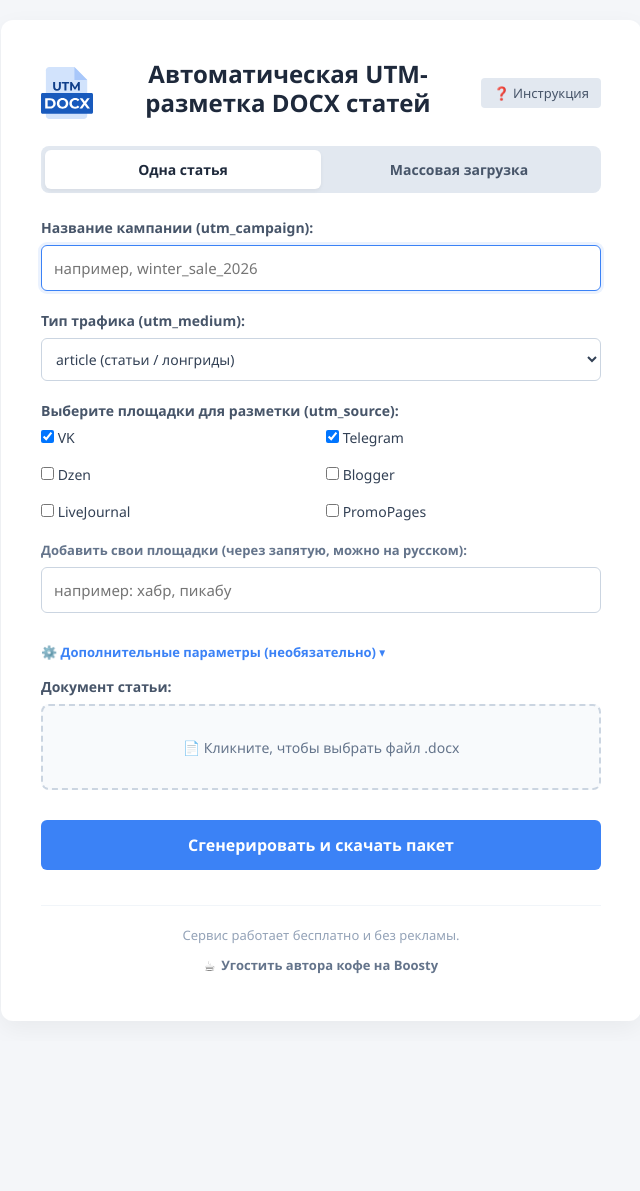
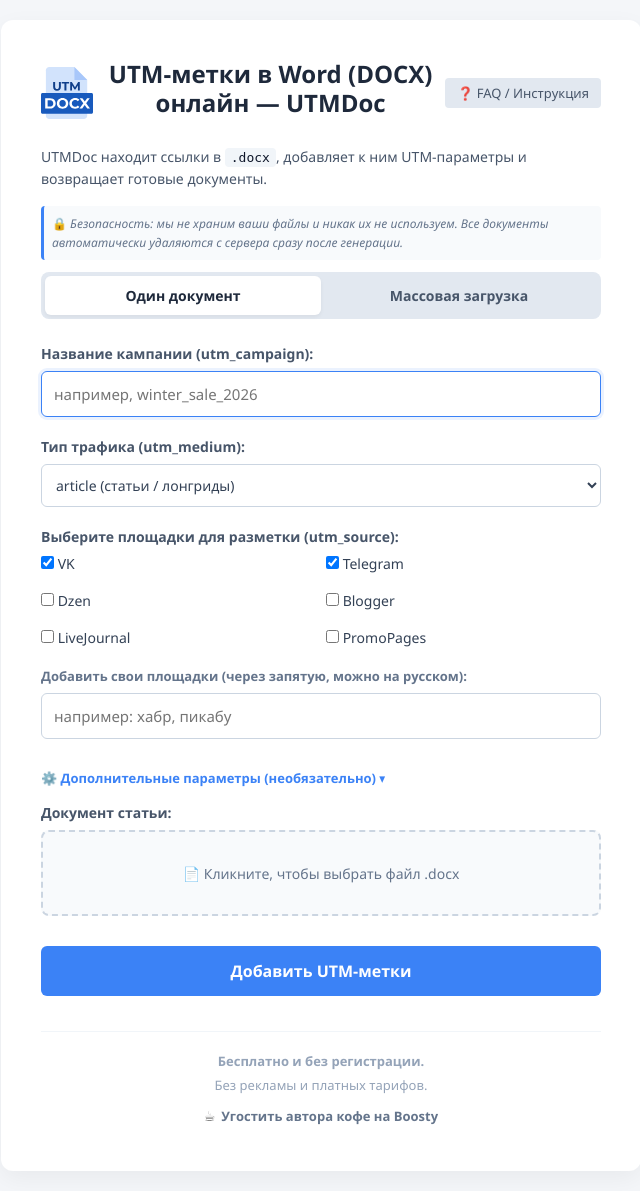
Before and after one commit to OSP-Scata/Docx_UTM_gen_web, a FastAPI app: page / in a window 1280 px wide. Shown: the whole page, without its empty margins (319-959 px from the left). Before the commit the page ends 973 px from the top, so only its background shows below. Run offline with FastAPI, Linux system fonts and the light colour scheme.

Commit message:
update: edited some UI texts, added FAQ, set up a modal window for scrolling

```diff
--- a/app.py
+++ b/app.py
@@ -71,7 +71,7 @@ app.mount("/static", StaticFiles(directory="static"), name="static")
 templates = Jinja2Templates(directory="templates")
 TEMP_DIR = "web_tmp"
 MAX_FILE_SIZE = 10 * 1024 * 1024
-MAX_UNZIP_SIZE = 50 * 1024 * 1024
+MAX_UNZIP_SIZE = 100 * 1024 * 1024
 VALID_MIME_TYPE = "application/vnd.openxmlformats-officedocument.\
     wordprocessingml.document"
 
--- a/static/script.js
+++ b/static/script.js
@@ -23,7 +23,7 @@ document.addEventListener('DOMContentLoaded', () => {
     if (openHelpBtn && helpModal && closeHelpBtn && helpSingleText && helpBatchText && singleBlock) {
         openHelpBtn.onclick = function(e) {
             e.preventDefault();
-
+            document.body.classList.add('modal-open');
             // Проверяем, какой блок сейчас отображается на экране
             if (singleBlock.classList.contains('active-content')) {
                 helpSingleText.style.display = 'block';
@@ -38,11 +38,13 @@ document.addEventListener('DOMContentLoaded', () => {
 
         closeHelpBtn.onclick = function(e) {
             e.preventDefault();
+            document.body.classList.remove('modal-open');
             helpModal.style.display = 'none';
         };
 
         helpModal.onclick = function(e) {
             if (e.target === helpModal) {
+                document.body.classList.remove('modal-open');
                 helpModal.style.display = 'none';
             }
         };
--- a/static/style.css
+++ b/static/style.css
@@ -171,7 +246,7 @@ button:hover {
   text-align: left;
 }
 .instruction-text p {
-    margin-bottom: 10px;
+  margin-bottom: 12px;
 }
 .instruction-text code {
   background: #f1f5f9;
@@ -179,6 +254,7 @@ button:hover {
   border-radius: 4px;
   font-family: monospace;
   color: #0f172a;
+  font-size: 13px;
 }
 .security-note {
   font-size: 12px;
--- a/templates/index.html
+++ b/templates/index.html
@@ -1,51 +1,50 @@
-<!DOCTYPE html>
+<!doctype html>
 <html lang="ru">
   <head>
-        <meta charset="UTF-8">
-        <meta name="viewport" content="width=device-width, initial-scale=1.0">
-        <meta http-equiv="Content-Security-Policy" content="upgrade-insecure-requests">
-        <meta name="description" content="Бесплатный онлайн-сервис для автоматического добавления UTM-меток в гиперссылки документов Word (.docx). Быстрая разметка статей для VK, Telegram и Дзен.">
+    <meta charset="UTF-8" />
+    <meta name="viewport" content="width=device-width, initial-scale=1.0" />
+    <meta
+      http-equiv="Content-Security-Policy"
+      content="upgrade-insecure-requests"
+    />
+    <meta
+      name="description"
+      content="Бесплатный онлайн-сервис для автоматического добавления UTM-меток в гиперссылки документов Word (.docx). Быстрая разметка статей для VK, Telegram и Дзен."
+    />
     <title>Генератор UTM-меток для файлов Word (.docx) онлайн</title>
-        <link rel="stylesheet" href="{{ url_for('static', path='style.css') }}?v=2">
-        <link rel="icon" type="image/svg+xml" href="{{ url_for('static', path='favicon.svg') }}?v=3">
+    <link
+      rel="stylesheet"
+      href="{{ url_for('static', path='style.css') }}?v=2"
+    />
+    <link
+      rel="icon"
+      type="image/svg+xml"
+      href="{{ url_for('static', path='favicon.svg') }}?v=3"
+    />
   </head>
   <body>
-
     <div class="container">
       <div class="header-wrapper">
         <div class="brand-box">
-        <img src="/static/logo.svg" alt="Logo" class="main-logo">
-        <h1>Автоматическая UTM-разметка DOCX статей</h1>
+          <img src="/static/logo.svg" alt="Logo" class="main-logo" />
+          <h1>UTM-метки в Word (DOCX) онлайн — UTMDoc</h1>
         </div>
-    <button id="openHelpBtn">❓ Инструкция</button>
+        <button id="openHelpBtn">❓ FAQ / Инструкция</button>
       </div>
-    <div id="helpModal" class="modal-overlay">
-    <div class="modal-content">
-        <h2>📋 Как пользоваться генератором?</h2>
       <div class="instruction-text">
-            <!-- БЛОК 1: Инструкция для одиночной загрузки -->
-    <div id="helpSingleText">
-        <p><strong>Шаг 1.</strong> Подготовьте вашу статью в формате <code>.docx</code>. Убедитесь, что внутри текста уже вставлены обычные ссылки на ваш сайт.</p>
-        <p><strong>Шаг 2.</strong> Введите название кампании латиницей (например: <code>promo_autumn</code>). Оно подставится в параметр <code>utm_campaign</code>.</p>
-        <p><strong>Шаг 3.</strong> Отметьте галочками нужные соцсети. Если вашей площадки нет в списке, введите её название в поле «Добавить свою».</p>
-        <p><strong>Шаг 4.</strong> Загрузите документ и нажмите синюю кнопку. Сервер обработает ссылки и автоматически скачает <code>.zip</code> архив с готовыми статьями.</p>
-    </div>
-
-    <!-- БЛОК 2: Инструкция для массовой загрузки -->
-    <div id="helpBatchText" style="display: none;">
-        <p><strong>Шаг 1.</strong> Скачайте наш готовый Excel-шаблон манифеста по ссылке на вкладке массовой загрузки.</p>
-        <p><strong>Шаг 2.</strong> Заполните таблицу: укажите точные имена файлов статей, названия кампаний и нужные площадки через запятую.</p>
-        <p><strong>Шаг 3.</strong> Упакуйте все ваши статьи <code>.docx</code> в один обычный <code>.zip</code> архив. Имена файлов должны строго совпадать с таблицей! Саму таблицу в архив не кладите.</p>
-        <p><strong>Шаг 4.</strong> Загрузите заполненный Excel-файл и ZIP-архив на сайт, затем нажмите кнопку обработки. Сервер выдаст вам готовый архив со всеми размеченными документами.</p>
-    </div>
-
-    <p class="security-note">🔒 <em>Безопасность: мы не храним ваши файлы. Все документы автоматически удаляются с сервера сразу после генерации.</em></p>
-        </div>
-        <button id="closeHelpBtn">Понятно</button>
-    </div>
+        UTMDoc находит ссылки в <code>.docx</code>, добавляет к ним
+        UTM-параметры и возвращает готовые документы.
+        <p class="security-note">
+          🔒
+          <em
+            >Безопасность: мы не храним ваши файлы и никак их не используем. Все
+            документы автоматически удаляются с сервера сразу после
+            генерации.</em
+          >
+        </p>
     </div>
     <div class="tab-container">
-    <button id="tabSingle" class="tab-button active">Одна статья</button>
+      <button id="tabSingle" class="tab-button active">Один документ</button>
       <button id="tabBatch" class="tab-button">Массовая загрузка</button>
     </div>
 
@@ -55,63 +54,139 @@
         <!-- 1. Название кампании -->
         <div class="form-group">
           <label for="campaign">Название кампании (utm_campaign):</label>
-            <input type="text" id="campaign" name="campaign_name" placeholder="например, winter_sale_2026" autofocus required>
+          <input
+            type="text"
+            id="campaign"
+            name="campaign_name"
+            placeholder="например, winter_sale_2026"
+            autofocus
+            required
+          />
         </div>
 
         <!-- 2. Тип трафика (utm_medium) -->
         <div class="form-group">
           <label for="medium">Тип трафика (utm_medium):</label>
           <select id="medium" name="utm_medium" class="styled-select">
-                <option value="article" selected>article (статьи / лонгриды)</option>
+            <option value="article" selected>
+              article (статьи / лонгриды)
+            </option>
             <option value="social">social (социальные сети)</option>
             <option value="cpc">cpc (платная реклама / промопосты)</option>
             <option value="messenger">messenger (посты в каналах)</option>
             <option value="custom">-- Ввести свое значение --</option>
           </select>
-            <input type="text" id="custom_medium" name="custom_medium" placeholder="Введите свой utm_medium (например: blog)" style="display: none; margin-top: 8px;">
+          <input
+            type="text"
+            id="custom_medium"
+            name="custom_medium"
+            placeholder="Введите свой utm_medium (например: blog)"
+            style="display: none; margin-top: 8px"
+          />
         </div>
 
         <!-- 3. Площадки -->
         <div class="form-group">
           <label>Выберите площадки для разметки (utm_source):</label>
           <div class="checkbox-grid">
-                <label><input type="checkbox" name="platforms" value="vk" checked> VK</label>
-                <label><input type="checkbox" name="platforms" value="telegram" checked> Telegram</label>
-                <label><input type="checkbox" name="platforms" value="dzen"> Dzen</label>
-                <label><input type="checkbox" name="platforms" value="blogger"> Blogger</label>
-                <label><input type="checkbox" name="platforms" value="lj"> LiveJournal</label>
-                <label><input type="checkbox" name="platforms" value="promopages"> PromoPages</label>
+            <label
+              ><input type="checkbox" name="platforms" value="vk" checked />
+              VK</label
+            >
+            <label
+              ><input
+                type="checkbox"
+                name="platforms"
+                value="telegram"
+                checked
+              />
+              Telegram</label
+            >
+            <label
+              ><input type="checkbox" name="platforms" value="dzen" />
+              Dzen</label
+            >
+            <label
+              ><input type="checkbox" name="platforms" value="blogger" />
+              Blogger</label
+            >
+            <label
+              ><input type="checkbox" name="platforms" value="lj" />
+              LiveJournal</label
+            >
+            <label
+              ><input type="checkbox" name="platforms" value="promopages" />
+              PromoPages</label
+            >
           </div>
-            <label for="custom_platform" class="hint-label">Добавить свои площадки (через запятую, можно на русском):</label>
-            <input type="text" id="custom_platform" name="custom_platform" placeholder="например: хабр, пикабу">
+          <label for="custom_platform" class="hint-label"
+            >Добавить свои площадки (через запятую, можно на русском):</label
+          >
+          <input
+            type="text"
+            id="custom_platform"
+            name="custom_platform"
+            placeholder="например: хабр, пикабу"
+          />
         </div>
 
         <!-- 4. Спойлер с необязательными параметрами -->
         <div class="spoiler-container">
-            <button type="button" id="spoilerBtn" class="spoiler-title">⚙️ Дополнительные параметры (необязательно) ▾</button>
-            <div id="spoilerContent" class="spoiler-content" style="display: none;">
-                <div class="form-group" style="margin-top: 10px;">
-                    <label for="utm_content">Содержимое кампании (utm_content):</label>
-                    <input type="text" id="utm_content" name="utm_content" placeholder="например, button_top или link_footer">
+          <button type="button" id="spoilerBtn" class="spoiler-title">
+            ⚙️ Дополнительные параметры (необязательно) ▾
+          </button>
+          <div
+            id="spoilerContent"
+            class="spoiler-content"
+            style="display: none"
+          >
+            <div class="form-group" style="margin-top: 10px">
+              <label for="utm_content"
+                >Содержимое кампании (utm_content):</label
+              >
+              <input
+                type="text"
+                id="utm_content"
+                name="utm_content"
+                placeholder="например, button_top или link_footer"
+              />
             </div>
             <div class="form-group">
               <label for="utm_term">Ключевое слово (utm_term):</label>
-                    <input type="text" id="utm_term" name="utm_term" placeholder="например, smm_tools">
+              <input
+                type="text"
+                id="utm_term"
+                name="utm_term"
+                placeholder="например, smm_tools"
+              />
             </div>
           </div>
         </div>
 
         <!-- 5. Файл -->
-        <div class="form-group" style="margin-top: 15px;">
+        <div class="form-group" style="margin-top: 15px">
           <label>Документ статьи:</label>
-            <div class="file-upload" onclick="document.getElementById('fileInput').click()">
-                <span class="file-upload-text">📄 Кликните, чтобы выбрать файл .docx</span>
-                <input type="file" id="fileInput" name="file" accept=".docx" required>
+          <div
+            class="file-upload"
+            onclick="document.getElementById('fileInput').click()"
+          >
+            <span class="file-upload-text"
+              >📄 Кликните, чтобы выбрать файл .docx</span
+            >
+            <input
+              type="file"
+              id="fileInput"
+              name="file"
+              accept=".docx"
+              required
+            />
             <div class="file-name" id="fileName"></div>
           </div>
         </div>
 
-        <button type="submit" class="submit-btn" id="submitBtn">Сгенерировать и скачать пакет</button>
+        <button type="submit" class="submit-btn" id="submitBtn">
+          Добавить UTM-метки
+        </button>
       </form>
     </div>
 
@@ -121,42 +196,163 @@
         <span class="template-icon">📊</span>
         <div>
           <p><strong>Нужен шаблон манифеста?</strong></p>
-            <a href="/static/manifest_template.xlsx" download class="template-link">Скачать шаблон Excel (.xlsx)</a>
+          <a
+            href="/static/manifest_template.xlsx"
+            download
+            class="template-link"
+            >Скачать шаблон Excel (.xlsx)</a
+          >
         </div>
       </div>
 
       <form id="batchUtmForm">
         <div class="form-group">
           <label>Заполненный Excel-манифест:</label>
-            <div class="file-upload" onclick="document.getElementById('excelInput').click()">
+          <div
+            class="file-upload"
+            onclick="document.getElementById('excelInput').click()"
+          >
             <span class="file-upload-text">📈 Выберите файл таблицы .xlsx</span>
-                <input type="file" id="excelInput" name="excel_file" accept=".xlsx" required>
+            <input
+              type="file"
+              id="excelInput"
+              name="excel_file"
+              accept=".xlsx"
+              required
+            />
             <div class="file-name" id="excelFileName"></div>
           </div>
         </div>
 
         <div class="form-group">
           <label>ZIP-архив со статьями Word:</label>
-            <div class="file-upload" onclick="document.getElementById('zipInput').click()">
-                <span class="file-upload-text">📦 Выберите архив .zip со статьями</span>
-                <input type="file" id="zipInput" name="zip_file" accept=".zip" required>
+          <div
+            class="file-upload"
+            onclick="document.getElementById('zipInput').click()"
+          >
+            <span class="file-upload-text"
+              >📦 Выберите архив .zip со статьями</span
+            >
+            <input
+              type="file"
+              id="zipInput"
+              name="zip_file"
+              accept=".zip"
+              required
+            />
             <div class="file-name" id="zipFileName"></div>
           </div>
         </div>
 
-        <button type="submit" class="submit-btn" id="batchSubmitBtn">Обработать и скачать пакет</button>
+        <button type="submit" class="submit-btn" id="batchSubmitBtn">
+          Обработать документы
+        </button>
       </form>
     </div>
 
     <div id="status"></div>
     <div class="donate-footer">
-    <p>Сервис работает бесплатно и без рекламы.</p>
-    <a href="https://boosty.to/osp-scata/donate" target="_blank" rel="noopener noreferrer" class="boosty-link">
+      <p><strong>Бесплатно и без регистрации.</strong></p>
+      <p>Без рекламы и платных тарифов.</p>
+      <a
+        href="https://boosty.to/osp-scata/donate"
+        target="_blank"
+        rel="noopener noreferrer"
+        class="boosty-link"
+      >
         <span>☕</span> Угостить автора кофе на Boosty
       </a>
+    </div>
+    <div id="helpModal" class="modal-overlay">
+      <div class="modal-content">
+        <div class="modal-scroll-container">
+          <h2>📋 FAQ</h2>
+          <div class="instruction-text">
+            <p><strong>Вопрос:</strong> Какие файлы поддерживаются?</p>
+            <p>
+              <strong>Ответ:</strong> Для статей и постов поддерживаются файлы
+              формата <code>.docx</code> (не <code>.doc</code>), с
+              форматированием и готовые к публикации. Исходное форматирование
+              сохраняется полностью, меняются только пути ссылок под указанные
+              вами UTM-параметры.
+            </p>
+            <p>
+              <strong>Вопрос:</strong> Что происходит с уже размеченными
+              ссылками?
+            </p>
+            <p>
+              <strong>Ответ:</strong> Если в ссылке уже есть какие-либо
+              параметры (например, <code>https://example.com</code>),
+              UTM-цепочка подстраивается после них, не нарушая структуру.
+            </p>
+            <p>
+              <strong>Вопрос:</strong> Есть ли ограничения по размеру/количеству
+              документов?
+            </p>
+            <p>
+              <strong>Ответ:</strong> Да, вы можете загрузить файл/ZIP-архив не
+              более 10 МБ (файлы после распаковки не должны занимать более 100
+              МБ).
+            </p>
+            <p><strong>Вопрос:</strong> Это бесплатно?</p>
+            <p>
+              <strong>Ответ:</strong> Да. UTMDoc бесплатен и не требует
+              регистрации.
+            </p>
+          </div>
+
+          <h2>📋 Как пользоваться генератором?</h2>
+          <div class="instruction-text">
+            <div id="helpSingleText">
+              <p>
+                <strong>Шаг 1.</strong> Подготовьте вашу статью в формате
+                <code>.docx</code>. Убедитесь, что внутри текста уже вставлены
+                обычные ссылки на ваш сайт.
+              </p>
+              <p>
+                <strong>Шаг 2.</strong> Введите название кампании латиницей
+                (например: <code>promo_autumn</code>). Оно подставится в
+                параметр <code>utm_campaign</code>.
+              </p>
+              <p>
+                <strong>Шаг 3.</strong> Отметьте галочками нужные соцсети. Если
+                вашей площадки нет в списке, введите её название в поле
+                «Добавить свою».
+              </p>
+              <p>
+                <strong>Шаг 4.</strong> Загрузите документ и нажмите синюю
+                кнопку. Сервер обработает ссылки и автоматически скачает
+                <code>.zip</code> архив с готовыми статьями.
+              </p>
+            </div>
+            <div id="helpBatchText" style="display: none">
+              <p>
+                <strong>Шаг 1.</strong> Скачайте наш готовый Excel-шаблон
+                манифеста по ссылке на вкладке массовой загрузки.
+              </p>
+              <p>
+                <strong>Шаг 2.</strong> Заполните таблицу: укажите точные имена
+                файлов статей, названия кампаний и нужные площадки через
+                запятую.
+              </p>
+              <p>
+                <strong>Шаг 3.</strong> Упакуйте все ваши статьи
+                <code>.docx</code> в один обычный <code>.zip</code> архив. Имена
+                файлов должны строго совпадать с таблицей! Саму таблицу в архив
+                не кладите.
+              </p>
+              <p>
+                <strong>Шаг 4.</strong> Загрузите заполненный Excel-файл и
+                ZIP-архив на сайт, затем нажмите кнопку обработки. Сервер выдаст
+                вам готовый архив со всеми размеченными документами.
+              </p>
+            </div>
+          </div>
+          <div class="spacer"></div>
+        </div>
+        <button id="closeHelpBtn">Понятно</button>
       </div>
     </div>
     <script src="{{ url_for('static', path='script.js')}}"></script>
   </body>
-
 </html>
```
Also changed, not shown: other parts of static/style.css (+96 -8 lines). Lines whose indentation alone changed are shown as unchanged.
